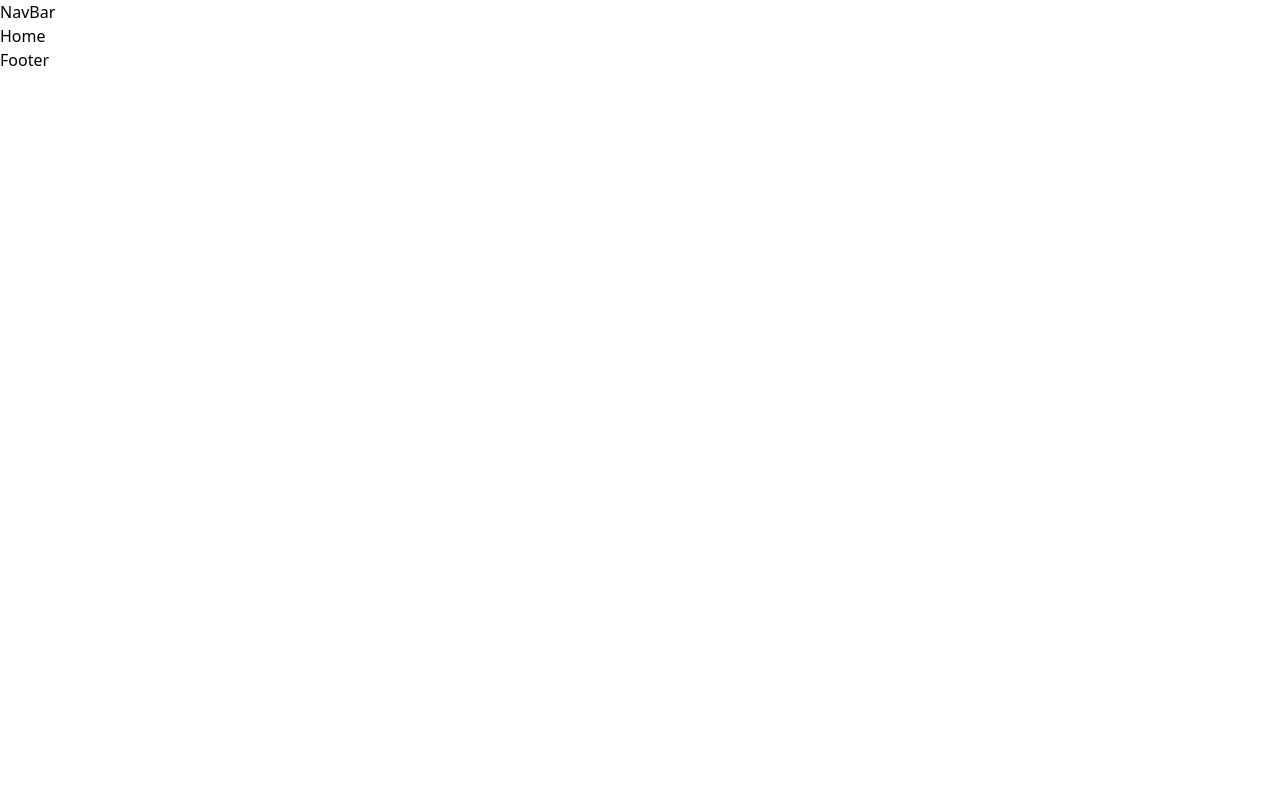
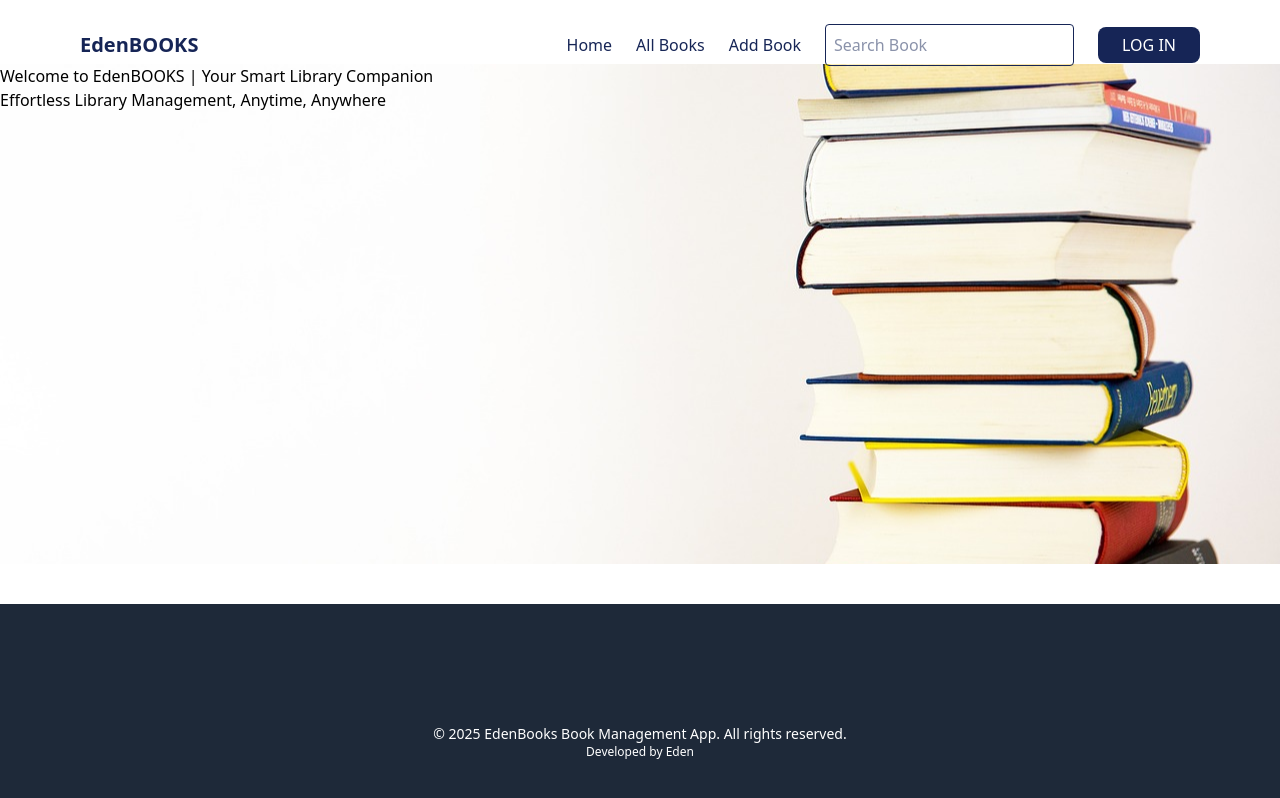
Before and after one commit to Eden-s-Org/library_app, a React (Vite) app: page / in a window 1280 px wide. Shown: the top 798 px of the page. Built offline with nearby package versions, Linux system fonts and the light colour scheme.

Commit message:
'update-landingpage'

```diff
--- a/src/components/Footer.jsx
+++ b/src/components/Footer.jsx
@@ -1,7 +1,14 @@
 import React from "react";
 
 const Footer = () => {
-  return <div>Footer</div>;
+  return (
+  <div className="">
+  <footer className="bg-gray-800 text-white py-30 text-center mt-10 h-[300px]">
+      <p className="text-sm">&copy; {new Date().getFullYear()} EdenBooks Book Management App. All rights reserved.</p>
+      <p className="text-xs">Developed by Eden</p>
+    </footer>
+  </div>
+  );
 };
 
 export default Footer;
--- a/src/components/NavBar.jsx
+++ b/src/components/NavBar.jsx
@@ -1,7 +1,26 @@
 import React from "react";
 
 const NavBar = () => {
-  return <div>NavBar</div>;
+  return (
+    <nav className="flex flex-row justify-between px-20 py-6 fixed top-0 left-0 w-full">
+      <div className=" flex items-center justify-between">
+        <h1 className="text-xl font-bold text-blue-950">EdenBOOKS</h1>
+      </div>
+      <div className="md:flex gap-6 items-center text-blue-950">
+        <span>Home</span>
+        <span>All Books</span>
+        <span>Add Book</span>
+        <input
+          type="text"
+          placeholder="Search Book"
+          className=" border border-blue-950 p-2 rounded"
+        />
+        <button className="px-6 py-1.5 rounded-lg text-white bg-blue-950">
+          LOG IN
+        </button>
+      </div>
+    </nav>
+  );
 };
 
 export default NavBar;
--- a/src/pages/Home.jsx
+++ b/src/pages/Home.jsx
@@ -1,11 +1,22 @@
 import React from "react";
-import PagesLayouts from "../layouts/PagesLayouts";
+
+import NavBar from "../components/NavBar";
+import Footer from "../components/Footer";
+
 
 const Home = () => {
   return (
-    <PagesLayouts>
-      <div>Home</div>
-    </PagesLayouts>
+    <div>
+      <NavBar />
+      <section className="mt-16">
+<div className="bg-[url(assets/images/heropic.png)] h-[500px] bg-cover bg-center">
+<h1 className="flex ">Welcome to EdenBOOKS | Your Smart Library Companion
+</h1>
+<h2>Effortless Library Management, Anytime, Anywhere</h2>
+</div>
+      </section>
+      <Footer/>
+    </div>
   );
 };
 
```
Also changed, not shown: src/assets/images/heropic.png (added).
